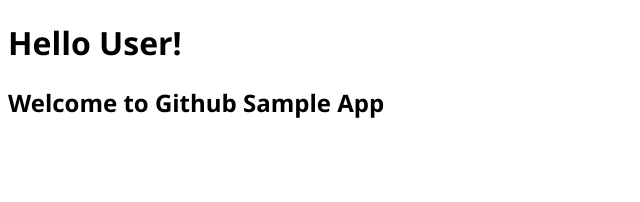
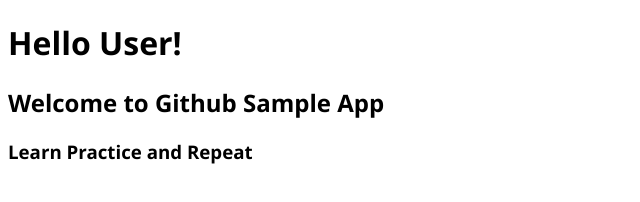
Before and after one commit to sraghu/Remote-Repo, a plain HTML site: page index.html in a window 1280 px wide. Shown: the whole page, without its empty margins (0-640 px from the left). Drawn offline with Linux system fonts and the light colour scheme.

Commit message:
text added

```diff
--- a/index.html
+++ b/index.html
@@ -9,5 +9,6 @@
     <body>
         <h1>Hello User!</h1>
         <h2>Welcome to Github Sample App</h2>
+        <h3>Learn Practice and Repeat</h3>
     </body>
 </html>
```
